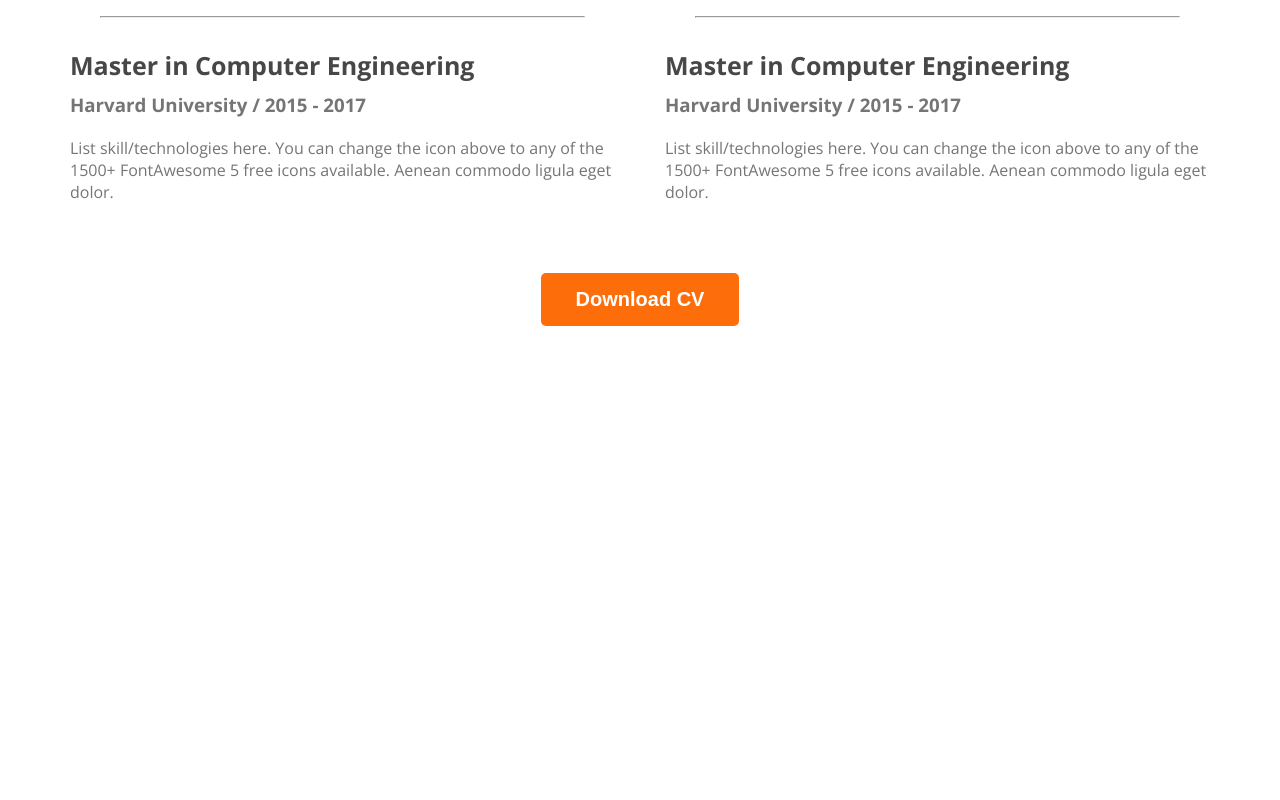
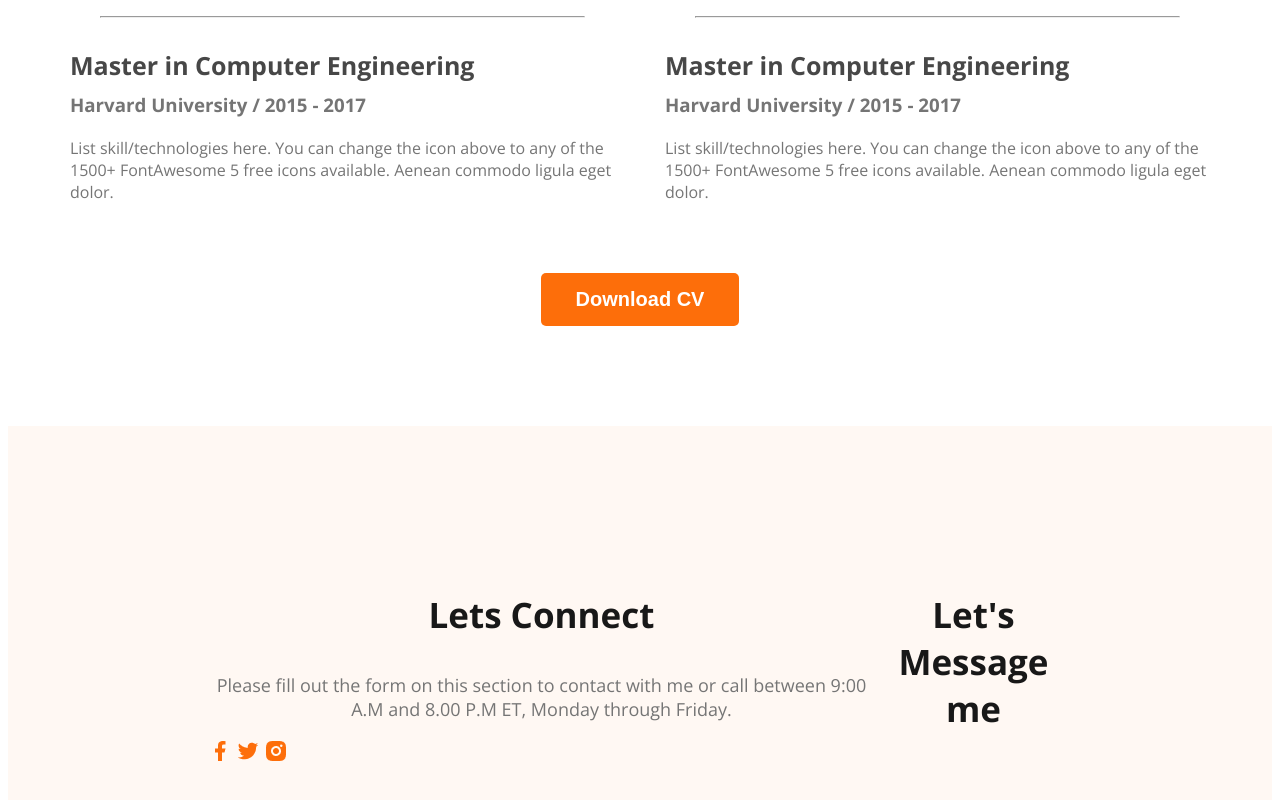
Before and after one commit to shoptorshichowdhury/webdeveloper-portfolio, a plain HTML site: page index.html in a window 1280 px wide. Shown: the part 2872-3672 px from the top of the page. Before the commit the page ends 3206 px from the top, so only its background shows below. Drawn offline with nearby package versions, Linux system fonts and the light colour scheme.

Commit message:
added basic footer

```diff
--- a/index.html
+++ b/index.html
@@ -1,5 +1,6 @@
 <!DOCTYPE html>
 <html lang="en">
+
 <head>
     <meta charset="UTF-8">
     <meta name="viewport" content="width=device-width, initial-scale=1.0">
@@ -12,6 +13,7 @@
 
     <link rel="stylesheet" href="styles/portfolio.css">
 </head>
+
 <body>
     <header class="header">
         <nav>
@@ -24,20 +26,24 @@
         </nav>
         <div class="banner">
             <div class="banner-content">
-                <h3 class="banner-greeting">Hi, I  am</h3>
+                <h3 class="banner-greeting">Hi, I am</h3>
                 <h1 class="banner-title">Mary Hardy</h1>
-                <p class="banner-description">Shot what able cold new see hold.Friendly as an betrayed formerly he. Morning because as to society behaved moments.</p>
+                <p class="banner-description">Shot what able cold new see hold.Friendly as an betrayed formerly he.
+                    Morning because as to society behaved moments.</p>
                 <button class="btn-primary">Download CV</button>
                 <button class="btn-primary">Contact</button>
             </div>
-            <img class="profile-pic"  src="images/hardy.png" alt="">
+            <img class="profile-pic" src="images/hardy.png" alt="">
         </div>
     </header>
     <main>
         <section class="about">
             <h3 class="section-title">About Me</h3>
             <p class="section-description">
-                I, m a designer & developer with a passion for web design. I enjoy developing simple, clean and slick websites that provide real value to the end user. Thousands of clients have procured exceptional resulfs while working with me. Delivering work within time and budget which meets clients requirements in our mata.
+                I, m a designer & developer with a passion for web design. I enjoy developing simple, clean and slick
+                websites that provide real value to the end user. Thousands of clients have procured exceptional resulfs
+                while working with me. Delivering work within time and budget which meets clients requirements in our
+                mata.
             </p>
             <div class="about-info-container">
                 <!-- .about-info*4>h4.info-title+p.info-description -->
@@ -65,31 +71,38 @@
 
         <section>
             <h3 class="section-title">What I Do</h3>
-            <p  id="what-i-do-description" class="section-description">I have more than 10 years experience building software for clients all over the world. Below is a quick overview of my main technical skill sets and technologies i use. Want to find out more about my experience? Check out my online resume and project portfolio.</p>
+            <p id="what-i-do-description" class="section-description">I have more than 10 years experience building
+                software for clients all over the world. Below is a quick overview of my main technical skill sets and
+                technologies i use. Want to find out more about my experience? Check out my online resume and project
+                portfolio.</p>
         </section>
         <div class="skills-container">
 
             <!-- .skill*4>imag+h3.skill-title+p.skill-description -->
 
             <div class="skill">
-            <img src="images/icons/js.png" ></img>
+                <img src="images/icons/js.png"></img>
                 <h3 class="skill-title">Vanilla JavaScript</h3>
-            <p class="skill-description">List skill/technologies here. You can change the icon above to any of the 1500+ FontAwesome 5 free icons available. Aenean commodo ligula eget dolor.</p>
+                <p class="skill-description">List skill/technologies here. You can change the icon above to any of the
+                    1500+ FontAwesome 5 free icons available. Aenean commodo ligula eget dolor.</p>
             </div>
             <div class="skill">
                 <img src="images/icons/react.png"></img>
                 <h3 class="skill-title">React </h3>
-            <p class="skill-description">List skill/technologies here. You can change the icon above to any of the 1500+ FontAwesome 5 free icons available. Aenean commodo ligula eget dolor. </p>
+                <p class="skill-description">List skill/technologies here. You can change the icon above to any of the
+                    1500+ FontAwesome 5 free icons available. Aenean commodo ligula eget dolor. </p>
             </div>
             <div class="skill">
                 <img src="images/icons/nodejs.png"></img>
                 <h3 class="skill-title">Node.js </h3>
-            <p class="skill-description">List skill/technologies here. You can change the icon above to any of the 1500+ FontAwesome 5 free icons available. Aenean commodo ligula eget dolor. </p>
+                <p class="skill-description">List skill/technologies here. You can change the icon above to any of the
+                    1500+ FontAwesome 5 free icons available. Aenean commodo ligula eget dolor. </p>
             </div>
             <div class="skill">
                 <img src="images/icons/mongo.png"></img>
                 <h3 class="skill-title">MongoDB </h3>
-            <p class="skill-description">List skill/technologies here. You can change the icon above to any of the 1500+ FontAwesome 5 free icons available. Aenean commodo ligula eget dolor.</p>
+                <p class="skill-description">List skill/technologies here. You can change the icon above to any of the
+                    1500+ FontAwesome 5 free icons available. Aenean commodo ligula eget dolor.</p>
             </div>
         </div>
 
@@ -108,20 +121,24 @@
                         <h2 class="resume-item-title">Master in Computer Engineering</h2>
                         <h3 class="resume-item-institute">Harvard University / 2015 - 2017</h3>
                         <p class="resume-item-description">List skill/technologies here. You can change the icon above
-                            to any of the 1500+ FontAwesome 5 free icons available. Aenean commodo ligula eget dolor.</p> </div>
+                            to any of the 1500+ FontAwesome 5 free icons available. Aenean commodo ligula eget dolor.
+                        </p>
+                    </div>
                     <hr>
                     <div class="resume-item">
                         <h2 class="resume-item-title">Master in Computer Engineering</h2>
                         <h3 class="resume-item-institute">Harvard University / 2015 - 2017</h3>
                         <p class="resume-item-description">List skill/technologies here. You can change the icon above
-                            to any of the 1500+ FontAwesome 5 free icons available. Aenean commodo ligula eget dolor.</p>
+                            to any of the 1500+ FontAwesome 5 free icons available. Aenean commodo ligula eget dolor.
+                        </p>
                     </div>
                     <hr>
                     <div class="resume-item">
                         <h2 class="resume-item-title">Master in Computer Engineering</h2>
                         <h3 class="resume-item-institute">Harvard University / 2015 - 2017 </h3>
                         <p class="resume-item-description">List skill/technologies here. You can change the icon above
-                            to any of the 1500+ FontAwesome 5 free icons available. Aenean commodo ligula eget dolor.</p>
+                            to any of the 1500+ FontAwesome 5 free icons available. Aenean commodo ligula eget dolor.
+                        </p>
                     </div>
 
                 </div>
@@ -132,20 +149,24 @@
                         <h2 class="resume-item-title">Master in Computer Engineering</h2>
                         <h3 class="resume-item-institute">Harvard University / 2015 - 2017</h3>
                         <p class="resume-item-description">List skill/technologies here. You can change the icon above
-                            to any of the 1500+ FontAwesome 5 free icons available. Aenean commodo ligula eget dolor.</p> </div>
+                            to any of the 1500+ FontAwesome 5 free icons available. Aenean commodo ligula eget dolor.
+                        </p>
+                    </div>
                     <hr>
                     <div class="resume-item">
                         <h2 class="resume-item-title">Master in Computer Engineering</h2>
                         <h3 class="resume-item-institute">Harvard University / 2015 - 2017</h3>
                         <p class="resume-item-description">List skill/technologies here. You can change the icon above
-                            to any of the 1500+ FontAwesome 5 free icons available. Aenean commodo ligula eget dolor.</p>
+                            to any of the 1500+ FontAwesome 5 free icons available. Aenean commodo ligula eget dolor.
+                        </p>
                     </div>
                     <hr>
                     <div class="resume-item">
                         <h2 class="resume-item-title">Master in Computer Engineering</h2>
                         <h3 class="resume-item-institute">Harvard University / 2015 - 2017 </h3>
                         <p class="resume-item-description">List skill/technologies here. You can change the icon above
-                            to any of the 1500+ FontAwesome 5 free icons available. Aenean commodo ligula eget dolor.</p>
+                            to any of the 1500+ FontAwesome 5 free icons available. Aenean commodo ligula eget dolor.
+                        </p>
                     </div>
                 </div>
             </div>
@@ -154,8 +175,25 @@
             </div>
         </section>
     </main>
+    <!-- footer section  -->
     <footer>
+        <div class="footer-column">
+            <h3 class="section-title">Lets Connect</h3>
+            <p class="section-description">
+                Please fill out the form on this section to contact with me or call between 9:00 A.M and 8.00 P.M ET,
+                Monday through Friday.
+            </p>
 
+            <div class="social-links">
+                <a href=""><img src="images/icons/facebook.png" alt=""></a>
+                <a href=""><img src="images/icons/twitter.png" alt=""></a>
+                <a href=""><img src="images/icons/insta.png" alt=""></a>
+            </div>
+        </div>
+        <div class="footer-column">
+            <h3 class="section-title">Let's Message me</h3>
+        </div>
     </footer>
 </body>
+
 </html>
--- a/styles/portfolio.css
+++ b/styles/portfolio.css
@@ -193,3 +193,11 @@ main section {
     text-align: center;
     margin-top: 50px;
 }
+
+/* footer style */
+footer{
+    display: flex;
+    background: #FFF8F3;
+    margin-top: 100px;
+    padding: 130px 200px;
+}
```
Lines whose indentation alone changed are shown as unchanged.
